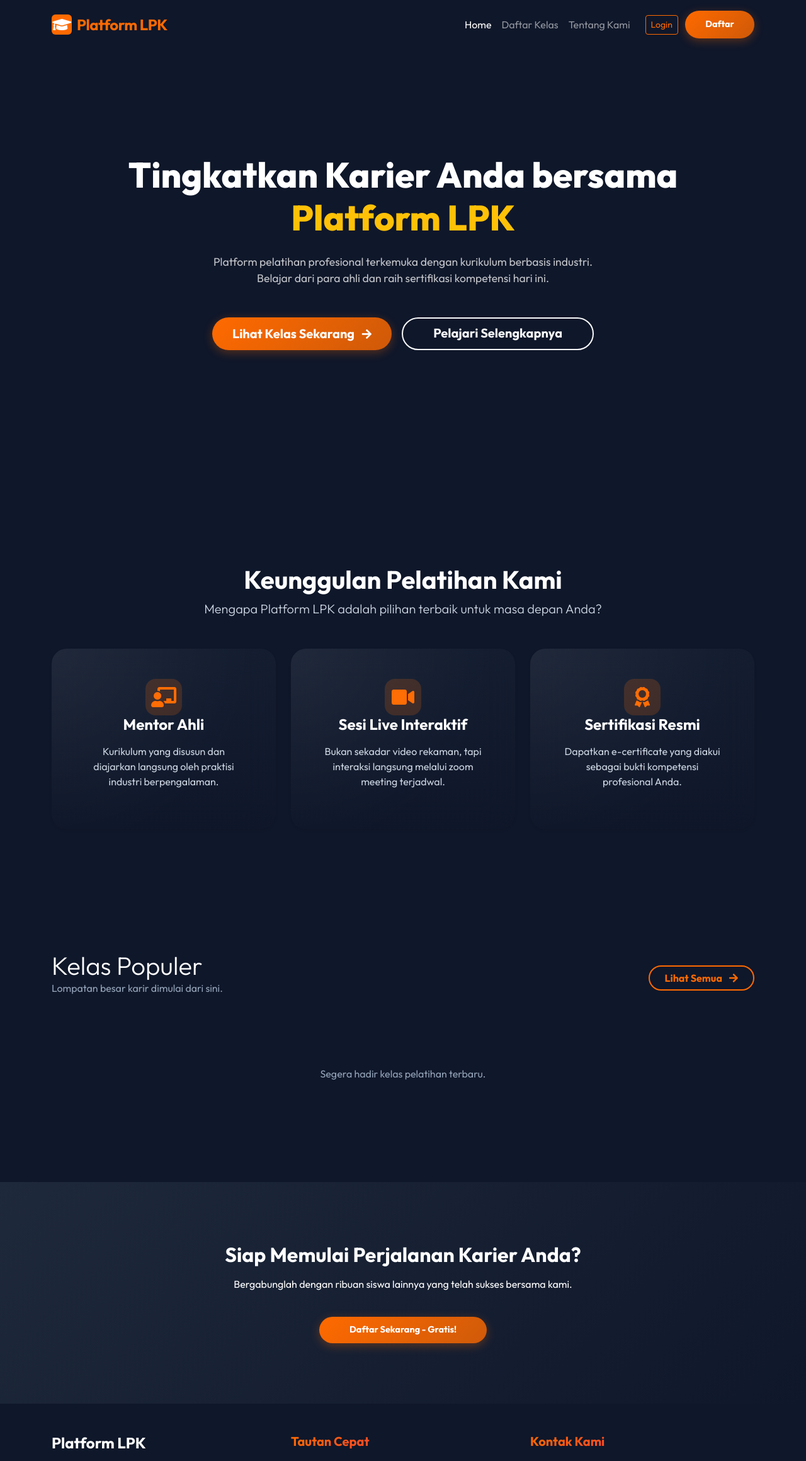
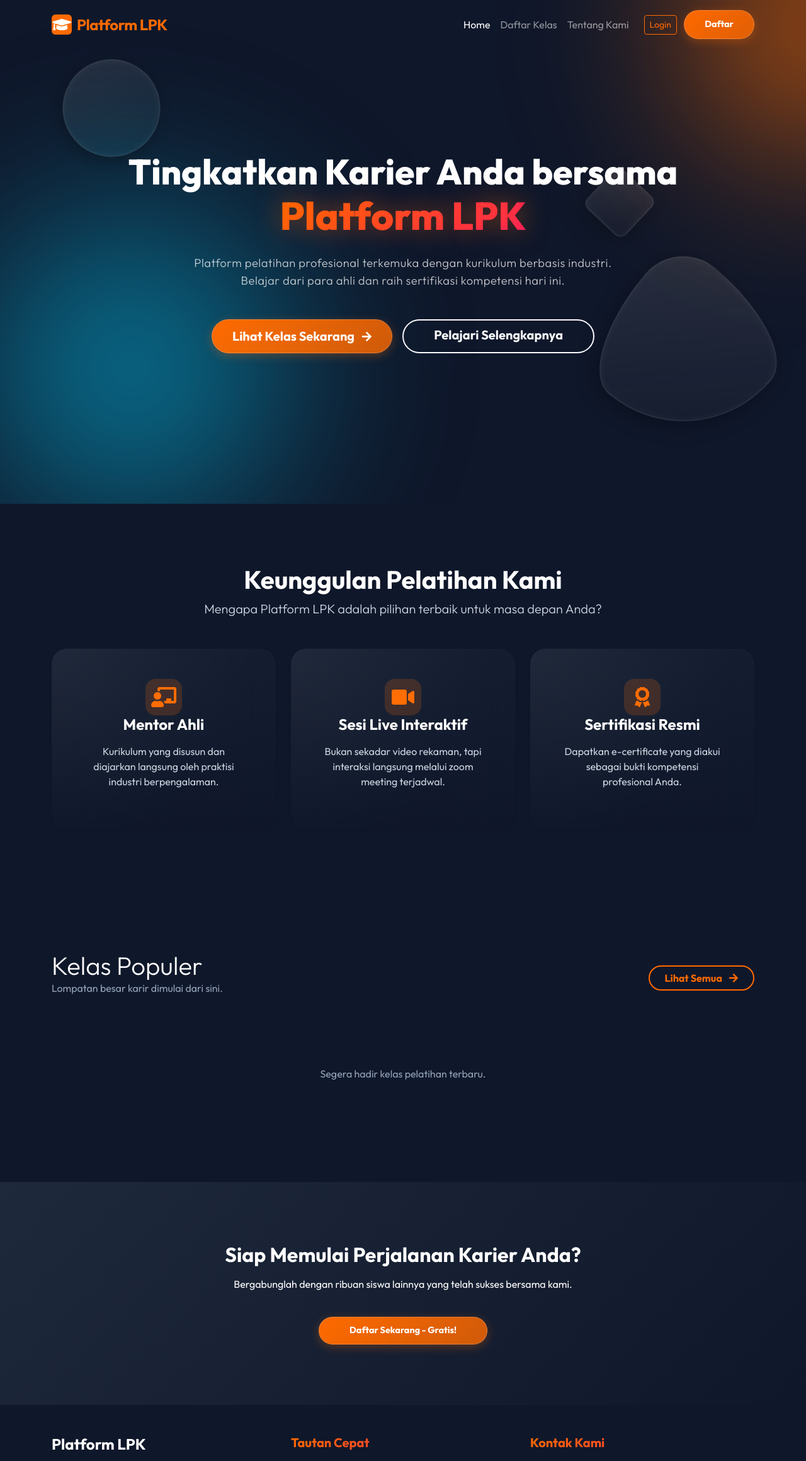
Before and after one commit to mantull485-glitc/lms-orang, a PHP site: page /tenants/_template/index.php in a window 1280 px wide. Shown: the top 2320 px of the page at 63% size. Run offline with PHP 8.4, Linux system fonts and the light colour scheme; data that the repository does not hold is empty; some libraries are stand-ins or nearby versions.

Commit message:
UI: Add floating glass orbs, text gradients, and extreme aurora brightness

```diff
--- a/tenants/_template/assets/css/style.css
+++ b/tenants/_template/assets/css/style.css
@@ -73,12 +73,13 @@ body.mesh-bg::after {
     position: fixed;
     top: 0; left: 0; width: 100vw; height: 100vh;
     background:
-        radial-gradient(circle at 15% 50%, rgba(255, 106, 0, 0.12), transparent 40%),
-        radial-gradient(circle at 85% 30%, rgba(0, 210, 255, 0.12), transparent 40%),
-        radial-gradient(circle at 50% 80%, rgba(255, 26, 95, 0.1), transparent 50%);
-    filter: blur(80px);
+        radial-gradient(circle at 10% 40%, rgba(255, 106, 0, 0.25), transparent 40%),
+        radial-gradient(circle at 90% 20%, rgba(0, 210, 255, 0.25), transparent 40%),
+        radial-gradient(circle at 60% 80%, rgba(255, 26, 95, 0.2), transparent 50%),
+        radial-gradient(circle at 30% 90%, rgba(139, 92, 246, 0.2), transparent 50%);
+    filter: blur(70px);
     z-index: -3;
-    animation: auroraFlow 15s ease-in-out infinite alternate;
+    animation: auroraFlow 12s ease-in-out infinite alternate;
     pointer-events: none;
 }
 
@@ -115,46 +116,84 @@ body.mesh-bg::after {
     box-shadow: 0 8px 32px rgba(0,0,0,0.2);
 }
 
-/* ── GLOW EFFECTS ── */
+/* ── GLOW EFFECTS & FLOATING OBJECTS ── */
 .glow-container {
     position: absolute; inset: 0;
-    overflow: hidden; z-index: -1; pointer-events: none;
+    overflow: hidden; z-index: 0; pointer-events: none;
 }
 .glow-blob {
     position: absolute; border-radius: 50%;
-    opacity: 0.8;
-    filter: blur(80px);
+    opacity: 1;
+    filter: blur(90px);
     mix-blend-mode: screen;
     animation: blobFloat 20s cubic-bezier(0.4, 0, 0.2, 1) infinite alternate;
 }
 @keyframes blobFloat {
     0%   { transform: translate(0, 0) scale(1) rotate(0deg); }
-    50%  { transform: translate(5vw, -10vh) scale(1.2) rotate(180deg); }
-    100% { transform: translate(-5vw, -5vh) scale(0.9) rotate(360deg); }
+    50%  { transform: translate(10vw, -15vh) scale(1.3) rotate(180deg); }
+    100% { transform: translate(-10vw, -5vh) scale(0.8) rotate(360deg); }
+}
+
+/* Floating Glass Shapes */
+.floating-glass-1, .floating-glass-2, .floating-glass-3 {
+    position: absolute;
+    background: linear-gradient(135deg, rgba(255,255,255,0.1), rgba(255,255,255,0.01));
+    backdrop-filter: blur(10px);
+    -webkit-backdrop-filter: blur(10px);
+    border: 1px solid rgba(255,255,255,0.15);
+    box-shadow: 0 8px 32px rgba(0,0,0,0.3), inset 0 0 15px rgba(255,255,255,0.05);
+    border-radius: 50%;
+    z-index: 1;
+    pointer-events: none;
+    animation: floatShape 12s ease-in-out infinite alternate;
+}
+.floating-glass-1 {
+    width: 150px; height: 150px; top: 15%; left: 8%;
+    animation-delay: 0s;
+}
+.floating-glass-2 {
+    width: 250px; height: 250px; bottom: 10%; right: 5%;
+    border-radius: 30% 70% 70% 30% / 30% 30% 70% 70%;
+    animation-duration: 15s;
+    animation-delay: -5s;
+}
+.floating-glass-3 {
+    width: 80px; height: 80px; top: 40%; right: 20%;
+    border-radius: 12px; transform: rotate(45deg);
+    animation-duration: 10s;
+    animation-delay: -2s;
+}
+@keyframes floatShape {
+    0% { transform: translateY(0) rotate(0deg) scale(1); }
+    100% { transform: translateY(-40px) rotate(45deg) scale(1.05); }
 }
 
 /* ── BUTTONS ── */
 .btn-primary {
     background: var(--primary-grad) !important;
-    border: none !important; color: #fff !important;
+    border: 1px solid rgba(255,255,255,0.2) !important; color: #fff !important;
     padding: 10px 26px; border-radius: 50px;
     font-weight: 700; font-size: .9rem;
-    box-shadow: 0 4px 14px rgba(255,106,0,0.3);
+    box-shadow: 0 4px 14px rgba(255,106,0,0.3), inset 0 1px 1px rgba(255,255,255,0.4);
     transition: var(--transition);
 }
 .btn-primary:hover {
     transform: translateY(-2px);
-    box-shadow: 0 8px 24px rgba(255,106,0,0.45) !important;
+    box-shadow: 0 8px 24px rgba(255,106,0,0.45), inset 0 1px 1px rgba(255,255,255,0.5) !important;
 }
 .btn-custom {
     background: var(--primary-grad) !important;
-    color: #fff !important; border: none !important;
+    color: #fff !important; border: 1px solid rgba(255,255,255,0.2) !important;
     padding: 11px 32px; font-weight: 700;
     border-radius: 50px;
-    box-shadow: 0 4px 14px rgba(255,106,0,0.3);
+    box-shadow: 0 4px 14px rgba(255,106,0,0.3), inset 0 1px 1px rgba(255,255,255,0.4);
     transition: var(--transition);
 }
-.btn-custom:hover { transform: translateY(-2px); box-shadow: 0 8px 24px rgba(255,106,0,0.45) !important; color: #fff !important; }
+.btn-custom:hover {
+    transform: translateY(-2px);
+    box-shadow: 0 8px 24px rgba(255,106,0,0.45), inset 0 1px 1px rgba(255,255,255,0.5) !important;
+    color: #fff !important;
+}
 .text-primary { color: var(--primary) !important; }
 .bg-primary   { background-color: var(--primary) !important; }
 
--- a/tenants/_template/index.php
+++ b/tenants/_template/index.php
@@ -153,16 +153,21 @@ $recent_classes = $stmt->fetchAll();
 <section class="hero-section text-center mesh-bg py-5 position-relative">
     <!-- Glow Effects -->
     <div class="glow-container">
-        <div class="glow-blob" style="background: radial-gradient(circle, rgba(var(--bs-primary-rgb), 0.8) 0%, rgba(var(--bs-primary-rgb), 0) 70%); width: 400px; height: 400px; top: -100px; right: -100px;"></div>
-        <div class="glow-blob" style="background: radial-gradient(circle, var(--secondary-color) 0%, transparent 70%); width: 500px; height: 500px; bottom: -200px; left: -150px; animation-delay: -5s;"></div>
+        <div class="glow-blob" style="background: radial-gradient(circle, rgba(255,106,0, 0.8) 0%, transparent 70%); width: 500px; height: 500px; top: -100px; right: -150px;"></div>
+        <div class="glow-blob" style="background: radial-gradient(circle, rgba(0,210,255, 0.6) 0%, transparent 70%); width: 600px; height: 600px; bottom: -200px; left: -200px; animation-delay: -5s;"></div>
+
+        <!-- Premium Floating Objects -->
+        <div class="floating-glass-1"></div>
+        <div class="floating-glass-2"></div>
+        <div class="floating-glass-3"></div>
     </div>
     <div class="container hero-content py-5 position-relative" style="z-index: 2;">
         <div class="reveal-on-scroll">
             <h1 class="hero-title text-white mb-4" data-aos="fade-down" style="font-size: 3.5rem; font-weight: 800;">
                 Tingkatkan Karier Anda bersama <br>
-                <span class="text-warning"><?= htmlspecialchars($nama) ?></span>
+                <span class="text-gradient" style="font-size: 1.1em; line-height: 1.2; text-shadow: 0 0 40px rgba(255,106,0,0.5);"><?= htmlspecialchars($nama) ?></span>
             </h1>
-            <p class="hero-subtitle text-white opacity-75 mt-3 mb-5 mx-auto" data-aos="zoom-in" style="max-width: 800px; font-size: 1.1rem;">
+            <p class="hero-subtitle text-white opacity-75 mt-3 mb-5 mx-auto" data-aos="zoom-in" style="max-width: 800px; font-size: 1.15rem; font-weight: 300; letter-spacing: 0.5px;">
                 Platform pelatihan profesional terkemuka dengan kurikulum berbasis industri. <br>
                 Belajar dari para ahli dan raih sertifikasi kompetensi hari ini.
             </p>
```
Also changed, not shown: tenants/_template/auth/login.php (+7 -3 lines), tenants/_template/auth/register.php (+7 -3 lines), tenants/_template/classes/index.php (+7 -3 lines).
